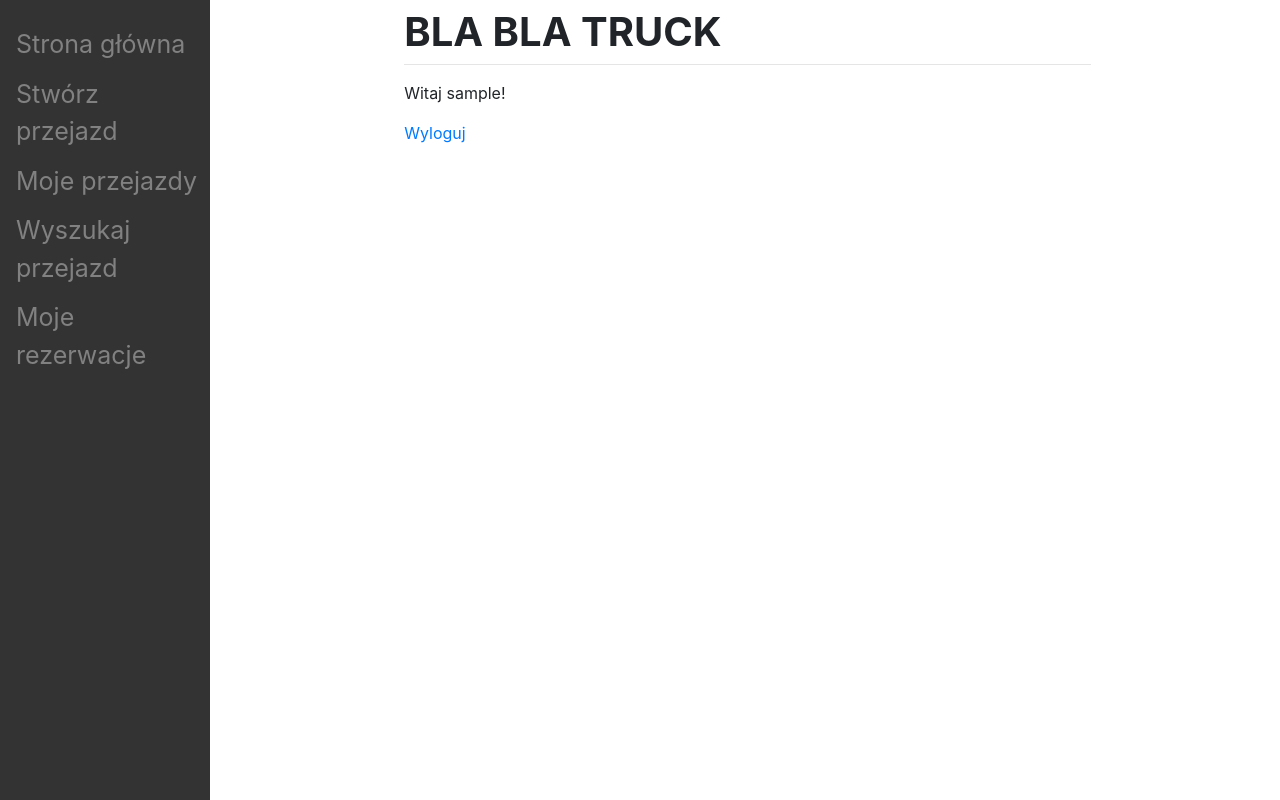
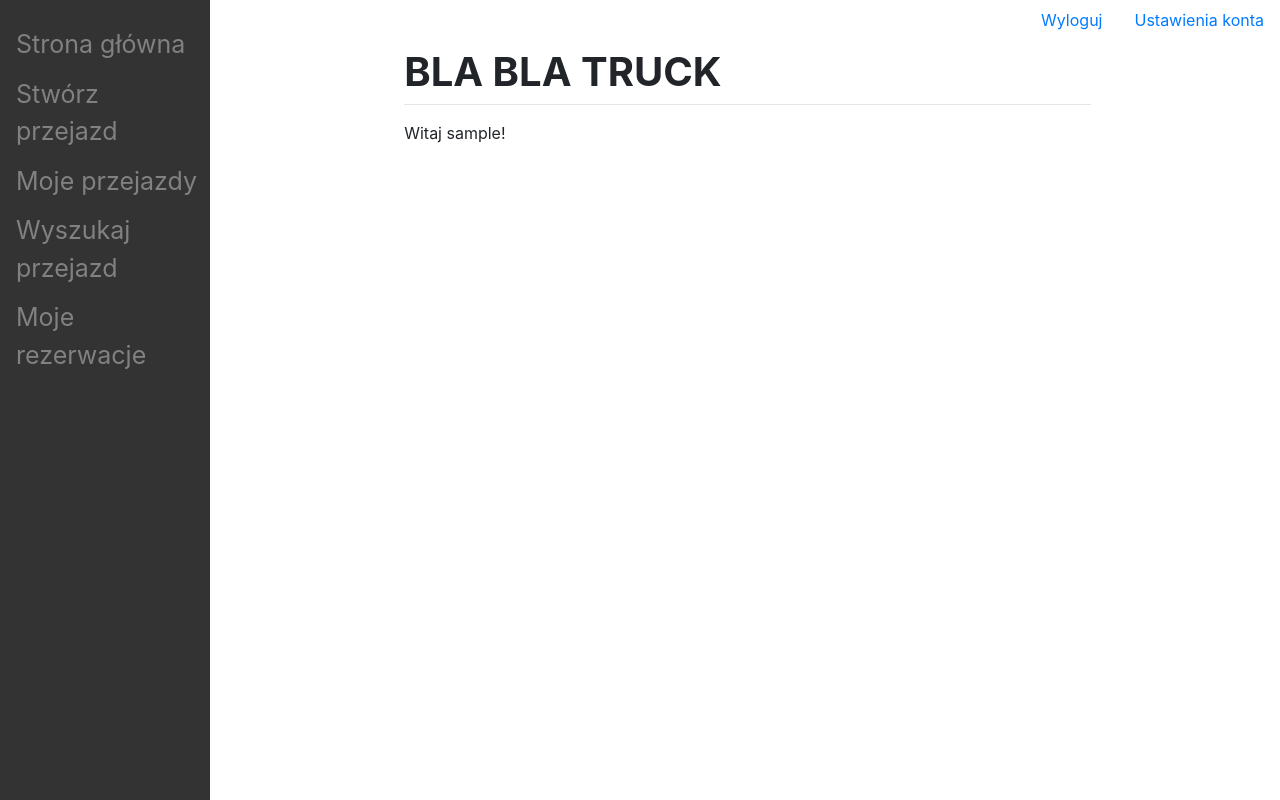
Before and after one commit to LordVarmiok/blablaTr, a Django app: page / in a window 1280 px wide. Run offline with Django 3.2, Linux system fonts and the light colour scheme; the visitor is signed in with stand-in values (Sample User, id 1); some libraries are stand-ins or nearby versions.

Commit message:
Added a nav for logout in right top corner - bootstrap

```diff
--- a/templates/base.html
+++ b/templates/base.html
@@ -60,6 +60,16 @@
         </div>
 
 
+        <ul class="nav justify-content-end">
+            <li class="nav-item">
+                <a class="nav-link active" href="{% url 'logout' %}">Wyloguj</a>
+            </li>
+            <li class="nav-item">
+                <a class="nav-link" href="#">Ustawienia konta</a>
+            </li>
+        </ul>
+
+
         {% else %}
         <div class="sidenav">
         <a href="{% url 'login' %}">Zaloguj</a>
@@ -79,7 +89,6 @@
                 <hr class="mt-2">
                 {% if user.is_authenticated %}
                     <P>Witaj {{ user.username }}!</P>
-                    <a href="{% url 'logout' %}" >Wyloguj</a>
                 {% endif %}
                 <!--                             BLOCK CONTENT-->
                 {% block content %}
```
